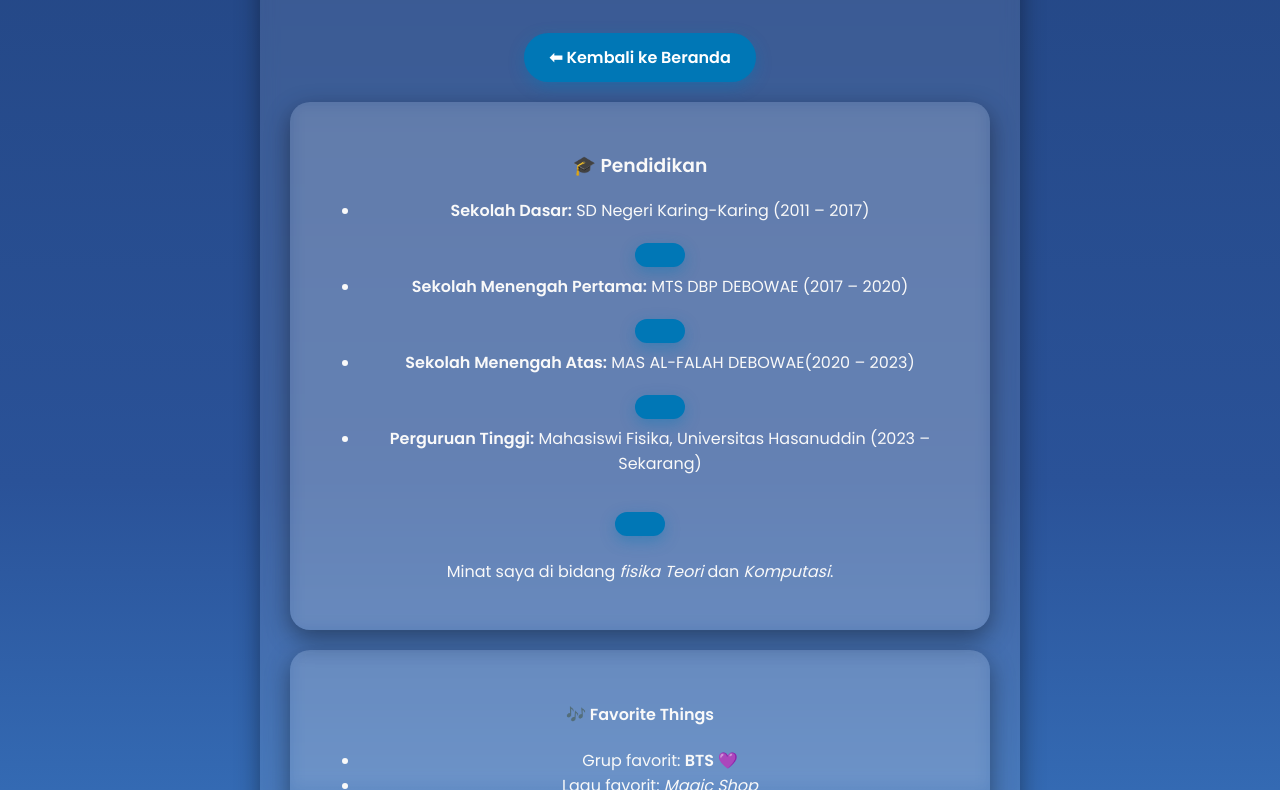
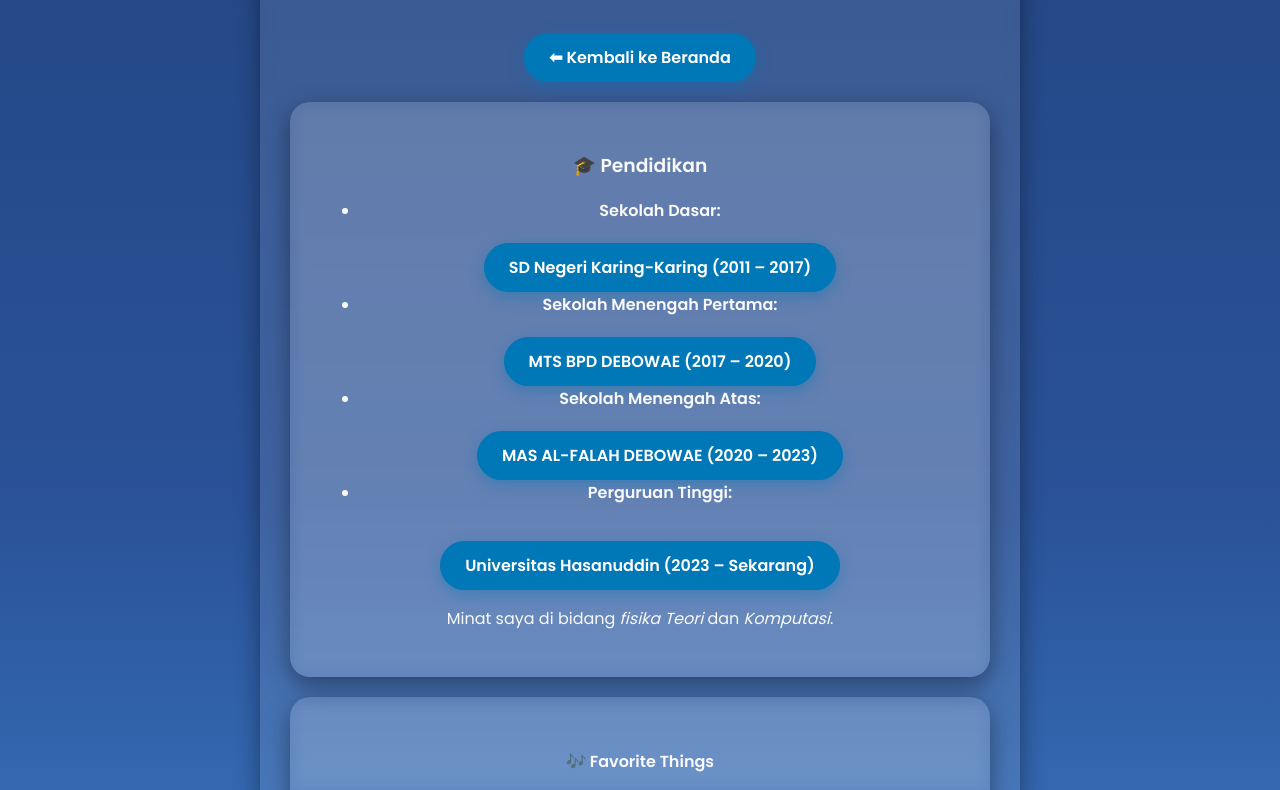
Before and after one commit to yeniestefani01/yeniii01.github.io, a plain HTML site: page about.html in a window 1280 px wide. Shown: the part 674-1464 px from the top of the page. Drawn offline with Linux system fonts and the light colour scheme.

Commit message:
Update about.html

```diff
--- a/about.html
+++ b/about.html
@@ -106,17 +106,17 @@
       <section class="card">
   <h3>🎓 Pendidikan</h3>
   <ul class="education-list">
-    <li><strong>Sekolah Dasar:</strong> SD Negeri Karing-Karing (2011 – 2017)</li>
-    <a href="https://maps.app.goo.gl/LCXNw9KPiL6vny8t6" target="_blank"></a>
+    <li><strong>Sekolah Dasar:</strong></li>
+    <a href="https://maps.app.goo.gl/LCXNw9KPiL6vny8t6" target="_blank"> SD Negeri Karing-Karing (2011 – 2017)</a>
     </li>
-    <li><strong>Sekolah Menengah Pertama:</strong> MTS DBP DEBOWAE (2017 – 2020)</li>
-    <a href="https://maps.app.goo.gl/7u2vVQkzLT5dY9Gb8" target="_blank"></a>
+    <li><strong>Sekolah Menengah Pertama:</strong></li>
+    <a href="https://maps.app.goo.gl/7u2vVQkzLT5dY9Gb8" target="_blank">MTS BPD DEBOWAE (2017 – 2020)</a>
     </li>
-    <li><strong>Sekolah Menengah Atas:</strong> MAS AL-FALAH DEBOWAE(2020 – 2023)</li>
-     <a href="https://maps.app.goo.gl/DJbUrpJTwDTbS1LZ8" target="_blank"></a>
-    <li><strong>Perguruan Tinggi:</strong> Mahasiswi Fisika, Universitas Hasanuddin (2023 – Sekarang)</li>
+    <li><strong>Sekolah Menengah Atas:</strong></li>
+     <a href="https://maps.app.goo.gl/DJbUrpJTwDTbS1LZ8" target="_blank"> MAS AL-FALAH DEBOWAE (2020 – 2023)</a>
+    <li><strong>Perguruan Tinggi:</strong>  </li>
   </ul>
-    <a href="https://maps.app.goo.gl/FG6r9kYxmqDTQXCa8" target="_blank"></a>
+    <a href="https://maps.app.goo.gl/FG6r9kYxmqDTQXCa8" target="_blank">Universitas Hasanuddin (2023 – Sekarang)</a>
     </li>
   <p>Minat saya di bidang <em>fisika Teori</em> dan <em> Komputasi</em>.</p>
 </section>
```
